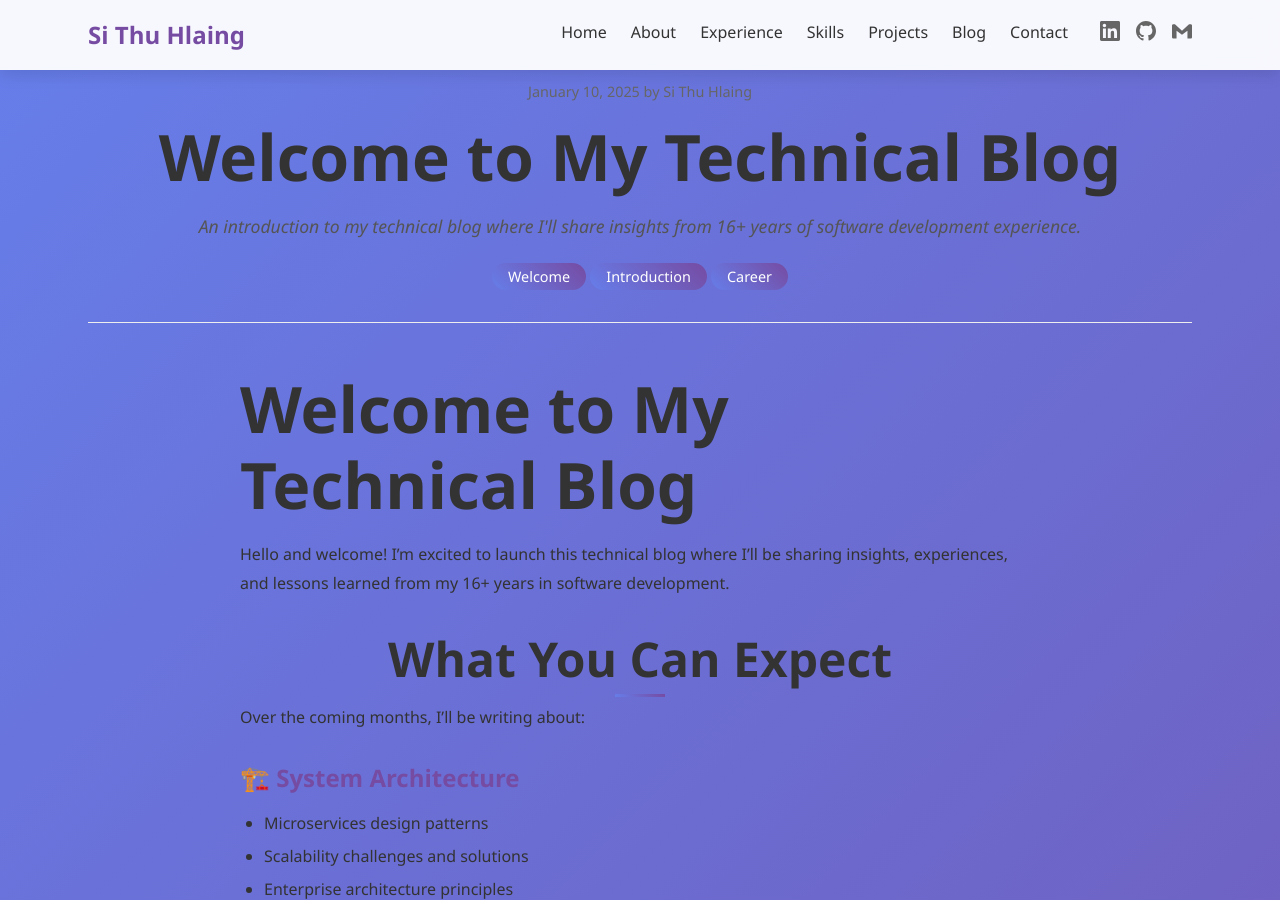
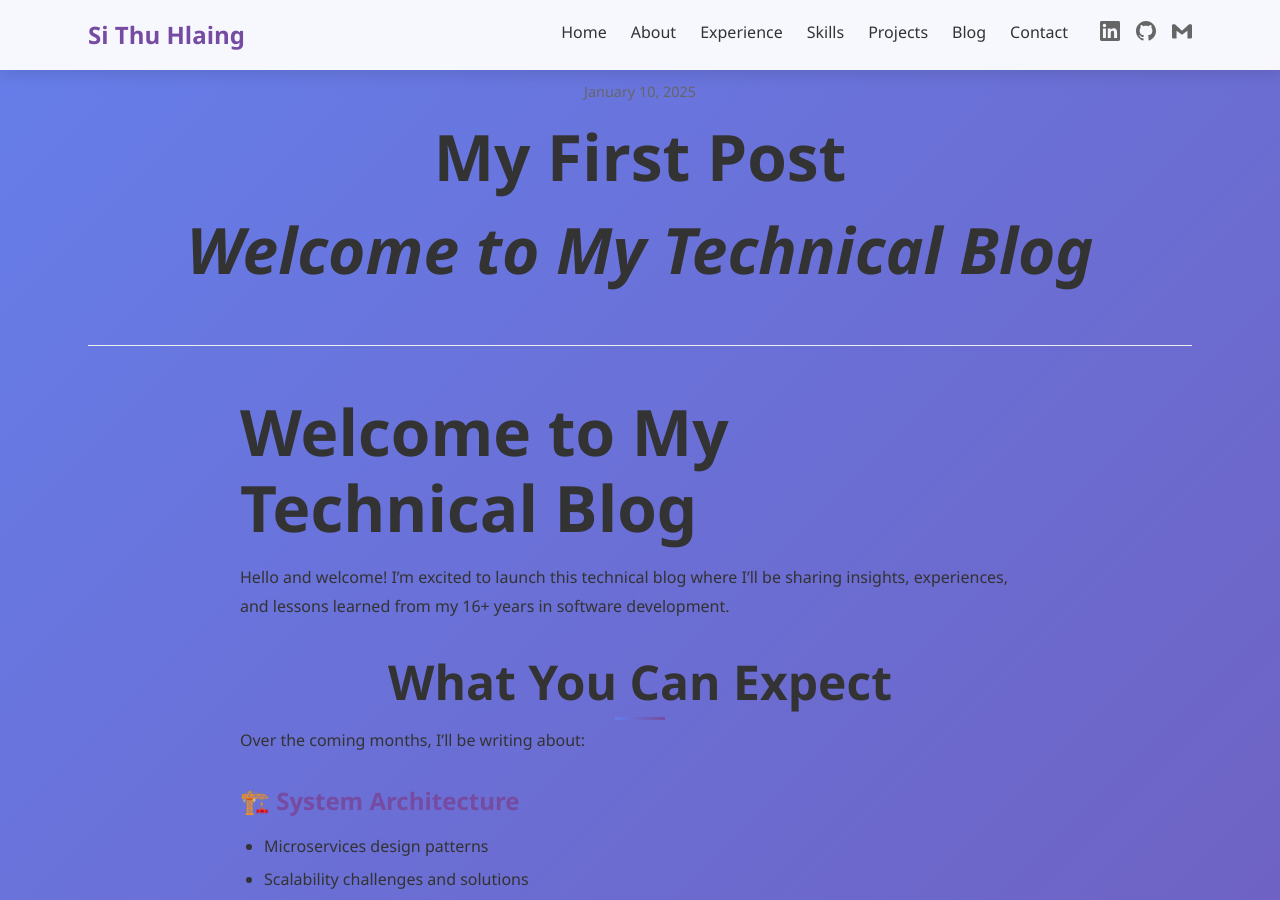
Before and after one commit to sithuhlaing/sithuhlaing.github.io, a Jekyll site: the page built from _posts/2025-01-10-my-first-post.md, in a window 1280 px wide and 900 px high. Built offline with Jekyll 4.4.1, drawn with Linux system fonts in a browser that asks for light colours; our own code applies the rules of GitHub Pages for plain Markdown files; a script that is not in the unit is left out; some of the changed lines change nothing that is shown; some of the changed text lies outside the part shown.

Commit message:
fixed the js

```diff
--- a/_posts/2025-01-10-my-first-post.md
+++ b/_posts/2025-01-10-my-first-post.md
@@ -1,14 +1,3 @@
----
-layout: post
-title: "Welcome to My Technical Blog"
-date: 2025-01-10 10:00:00 +0100
-categories: [Personal, Technology]
-tags: [Welcome, Introduction, Career]
-author: Si Thu Hlaing
-excerpt: "An introduction to my technical blog where I'll share insights from 16+ years of software development experience."
-image: /images/blog/welcome-post.jpg
----
-
 # Welcome to My Technical Blog
 
 Hello and welcome! I'm excited to launch this technical blog where I'll be sharing insights, experiences, and lessons learned from my 16+ years in software development.
--- /dev/null
+++ b/js/main.js
@@ -0,0 +1,350 @@
+// Main JavaScript functionality for Si Thu Hlaing Portfolio
+document.addEventListener('DOMContentLoaded', function() {
+
+    // Initialize all functionality
+    initNavigation();
+    initSmoothScrolling();
+    initContactForm();
+    initScrollEffects();
+    initAnimations();
+
+    console.log('Portfolio JavaScript loaded successfully!');
+});
+
+// Navigation functionality
+function initNavigation() {
+    const navToggle = document.querySelector('.nav-toggle');
+    const navMenu = document.querySelector('.nav-menu');
+    const navLinks = document.querySelectorAll('.nav-link');
+
+    // Mobile menu toggle
+    if (navToggle && navMenu) {
+        navToggle.addEventListener('click', function() {
+            navMenu.classList.toggle('active');
+            navToggle.classList.toggle('active');
+
+            // Animate hamburger lines
+            const lines = navToggle.querySelectorAll('.hamburger-line');
+            lines.forEach(line => line.classList.toggle('active'));
+        });
+
+        // Close menu when clicking on links
+        navLinks.forEach(link => {
+            link.addEventListener('click', function() {
+                navMenu.classList.remove('active');
+                navToggle.classList.remove('active');
+            });
+        });
+
+        // Close menu when clicking outside
+        document.addEventListener('click', function(e) {
+            if (!navToggle.contains(e.target) && !navMenu.contains(e.target)) {
+                navMenu.classList.remove('active');
+                navToggle.classList.remove('active');
+            }
+        });
+    }
+
+    // Active navigation highlighting
+    highlightActiveNavigation();
+}
+
+// Smooth scrolling for anchor links
+function initSmoothScrolling() {
+    const links = document.querySelectorAll('a[href^="#"]');
+
+    links.forEach(link => {
+        link.addEventListener('click', function(e) {
+            e.preventDefault();
+
+            const targetId = this.getAttribute('href');
+            const targetElement = document.querySelector(targetId);
+
+            if (targetElement) {
+                const headerHeight = document.querySelector('.site-header').offsetHeight;
+                const targetPosition = targetElement.offsetTop - headerHeight - 20;
+
+                window.scrollTo({
+                    top: targetPosition,
+                    behavior: 'smooth'
+                });
+            }
+        });
+    });
+}
+
+// Contact form handling
+function initContactForm() {
+    const contactForm = document.getElementById('contact-form');
+    const statusDiv = document.getElementById('form-status');
+
+    if (contactForm) {
+        contactForm.addEventListener('submit', function(e) {
+            e.preventDefault();
+
+            // Show loading state
+            const submitBtn = contactForm.querySelector('button[type="submit"]');
+            const originalText = submitBtn.textContent;
+            submitBtn.textContent = 'Sending...';
+            submitBtn.disabled = true;
+
+            // Get form data
+            const formData = new FormData(contactForm);
+            const name = formData.get('name');
+            const email = formData.get('email');
+            const subject = formData.get('subject');
+            const message = formData.get('message');
+            const company = formData.get('company');
+            const budget = formData.get('budget');
+            const timeline = formData.get('timeline');
+
+            // Create mailto link with all form data
+            let mailtoBody = `Name: ${name}\n`;
+            mailtoBody += `Email: ${email}\n`;
+            if (company) mailtoBody += `Company: ${company}\n`;
+            if (budget) mailtoBody += `Budget: ${budget}\n`;
+            if (timeline) mailtoBody += `Timeline: ${timeline}\n`;
+            mailtoBody += `\nMessage:\n${message}`;
+
+            const mailtoLink = `mailto:lukephew@gmail.com?subject=${encodeURIComponent('Contact Form: ' + subject)}&body=${encodeURIComponent(mailtoBody)}`;
+
+            // Small delay to show loading state
+            setTimeout(() => {
+                // Open email client
+                window.location.href = mailtoLink;
+
+                // Show success message
+                if (statusDiv) {
+                    statusDiv.innerHTML = '<div class="alert alert-success">Your email client should open now. Thank you for reaching out!</div>';
+                }
+
+                // Reset form and button
+                contactForm.reset();
+                submitBtn.textContent = originalText;
+                submitBtn.disabled = false;
+
+                // Clear status message after 5 seconds
+                setTimeout(() => {
+                    if (statusDiv) statusDiv.innerHTML = '';
+                }, 5000);
+            }, 1000);
+        });
+    }
+
+    // Newsletter subscription
+    const newsletterForm = document.querySelector('.newsletter-signup form');
+    if (newsletterForm) {
+        newsletterForm.addEventListener('submit', function(e) {
+            e.preventDefault();
+            const email = this.querySelector('input[type="email"]').value;
+            const mailtoLink = `mailto:lukephew@gmail.com?subject=Blog Subscription Request&body=Please add ${email} to your blog subscription list.`;
+            window.location.href = mailtoLink;
+            this.reset();
+            alert('Thank you for subscribing! Your email client should open now.');
+        });
+    }
+}
+
+// Scroll effects
+function initScrollEffects() {
+    const header = document.querySelector('.site-header');
+
+    // Header background change on scroll
+    window.addEventListener('scroll', function() {
+        if (window.scrollY > 100) {
+            header.style.background = 'rgba(255, 255, 255, 0.98)';
+            header.style.backdropFilter = 'blur(15px)';
+        } else {
+            header.style.background = 'rgba(255, 255, 255, 0.95)';
+            header.style.backdropFilter = 'blur(10px)';
+        }
+    });
+
+    // Scroll to top functionality
+    const scrollToTopBtn = createScrollToTopButton();
+
+    window.addEventListener('scroll', function() {
+        if (window.scrollY > 500) {
+            scrollToTopBtn.style.display = 'flex';
+        } else {
+            scrollToTopBtn.style.display = 'none';
+        }
+    });
+}
+
+// Create scroll to top button
+function createScrollToTopButton() {
+    const button = document.createElement('button');
+    button.innerHTML = '↑';
+    button.className = 'scroll-to-top';
+    button.style.cssText = `
+        position: fixed;
+        bottom: 2rem;
+        right: 2rem;
+        width: 50px;
+        height: 50px;
+        border-radius: 50%;
+        background: linear-gradient(45deg, #667eea, #764ba2);
+        color: white;
+        border: none;
+        font-size: 1.5rem;
+        cursor: pointer;
+        display: none;
+        align-items: center;
+        justify-content: center;
+        z-index: 1000;
+        transition: all 0.3s ease;
+        box-shadow: 0 4px 12px rgba(0,0,0,0.15);
+    `;
+
+    button.addEventListener('click', function() {
+        window.scrollTo({
+            top: 0,
+            behavior: 'smooth'
+        });
+    });
+
+    button.addEventListener('mouseenter', function() {
+        this.style.transform = 'translateY(-2px)';
+        this.style.boxShadow = '0 6px 20px rgba(0,0,0,0.25)';
+    });
+
+    button.addEventListener('mouseleave', function() {
+        this.style.transform = 'translateY(0)';
+        this.style.boxShadow = '0 4px 12px rgba(0,0,0,0.15)';
+    });
+
+    document.body.appendChild(button);
+    return button;
+}
+
+// Animation on scroll
+function initAnimations() {
+    const observerOptions = {
+        threshold: 0.1,
+        rootMargin: '0px 0px -50px 0px'
+    };
+
+    const observer = new IntersectionObserver((entries) => {
+        entries.forEach(entry => {
+            if (entry.isIntersecting) {
+                entry.target.style.opacity = '1';
+                entry.target.style.transform = 'translateY(0)';
+                entry.target.classList.add('animated');
+            }
+        });
+    }, observerOptions);
+
+    // Observe elements for animation
+    const animatedElements = document.querySelectorAll('.timeline-item, .skill-category, .cert-card, .stat-card, .project-card, .experience-card');
+
+    animatedElements.forEach(el => {
+        el.style.opacity = '0';
+        el.style.transform = 'translateY(20px)';
+        el.style.transition = 'opacity 0.6s ease, transform 0.6s ease';
+        observer.observe(el);
+    });
+}
+
+// Highlight active navigation
+function highlightActiveNavigation() {
+    const currentLocation = window.location.pathname;
+    const navLinks = document.querySelectorAll('.nav-link');
+
+    navLinks.forEach(link => {
+        const linkPath = new URL(link.href).pathname;
+
+        if (linkPath === currentLocation ||
+            (currentLocation === '/' && linkPath === '/') ||
+            (currentLocation.includes(linkPath) && linkPath !== '/')) {
+            link.classList.add('active');
+        } else {
+            link.classList.remove('active');
+        }
+    });
+}
+
+// Utility functions
+function debounce(func, wait) {
+    let timeout;
+    return function executedFunction(...args) {
+        const later = () => {
+            clearTimeout(timeout);
+            func(...args);
+        };
+        clearTimeout(timeout);
+        timeout = setTimeout(later, wait);
+    };
+}
+
+// Handle external links
+document.addEventListener('click', function(e) {
+    if (e.target.tagName === 'A' && e.target.hostname !== window.location.hostname) {
+        e.target.setAttribute('target', '_blank');
+        e.target.setAttribute('rel', 'noopener noreferrer');
+    }
+});
+
+// Loading performance optimization
+window.addEventListener('load', function() {
+    // Remove any loading classes
+    document.body.classList.remove('loading');
+
+    // Initialize any heavy operations here
+    console.log('Page fully loaded and ready!');
+});
+
+// Handle resize events
+window.addEventListener('resize', debounce(function() {
+    // Reset mobile menu on resize
+    const navMenu = document.querySelector('.nav-menu');
+    const navToggle = document.querySelector('.nav-toggle');
+
+    if (window.innerWidth > 1024) {
+        if (navMenu) navMenu.classList.remove('active');
+        if (navToggle) navToggle.classList.remove('active');
+    }
+}, 250));
+
+// Error handling for missing elements
+window.addEventListener('error', function(e) {
+    console.warn('Minor error handled:', e.message);
+    // Don't break the user experience for minor errors
+});
+
+// Simple analytics tracking (if needed)
+function trackEvent(category, action, label) {
+    if (typeof gtag !== 'undefined') {
+        gtag('event', action, {
+            event_category: category,
+            event_label: label
+        });
+    }
+    console.log(`Event tracked: ${category} - ${action} - ${label}`);
+}
+
+// Track important interactions
+document.addEventListener('click', function(e) {
+    if (e.target.matches('.btn-primary')) {
+        trackEvent('User Interaction', 'Click', 'Primary Button');
+    }
+
+    if (e.target.matches('.social-link')) {
+        trackEvent('User Interaction', 'Click', 'Social Link');
+    }
+
+    if (e.target.matches('a[href^="mailto:"]')) {
+        trackEvent('Contact', 'Email', 'Email Link Click');
+    }
+
+    if (e.target.matches('a[href^="tel:"]')) {
+        trackEvent('Contact', 'Phone', 'Phone Link Click');
+    }
+});
+
+// Export functions for use in other scripts if needed
+window.portfolioUtils = {
+    trackEvent,
+    debounce,
+    highlightActiveNavigation
+};
```
Also changed, not shown: 1 other file.
